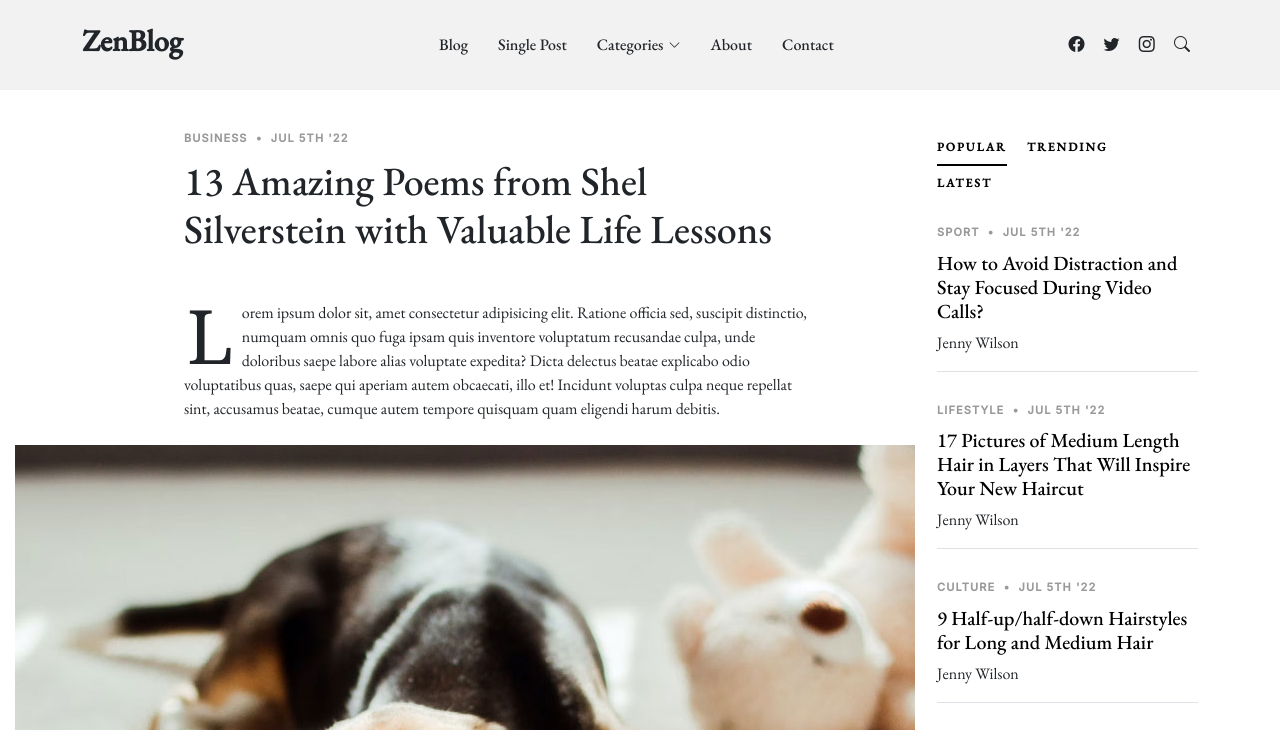
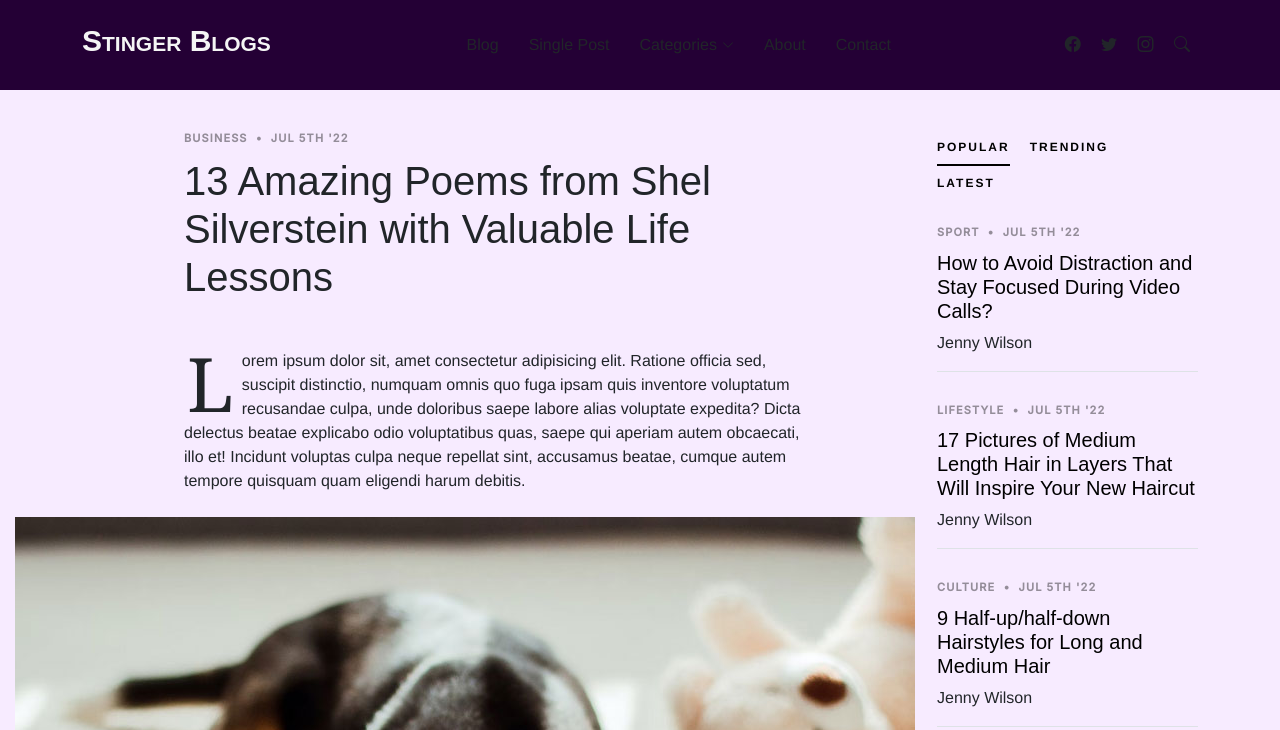
Before and after one commit to wasimShakir/stinger-blog.githug.io, a plain HTML site: page single-post.html in a window 1280 px wide. Shown: the top 730 px of the page. Drawn offline with nearby package versions, Linux system fonts and the light colour scheme; a web font is replaced by a local one.

Commit message:
minor edit done

```diff
--- a/assets/css/main.css
+++ b/assets/css/main.css
@@ -1,13 +1,3 @@
-/**
-* Template Name: ZenBlog - v1.2.0
-* Template URL: https://bootstrapmade.com/zenblog-bootstrap-blog-template/
-* Author: BootstrapMade.com
-* License: https:///bootstrapmade.com/license/
-*/
-
-/**
-* Check out variables.css for easy customization of colors, typography, and other repetitive properties
-*/
 /*--------------------------------------------------------------
 # General
 --------------------------------------------------------------*/
@@ -130,7 +120,11 @@ section {
   height: 90px;
   transition: all 0.5s;
   z-index: 997;
-  background: #f2f2f2;
+  background: #240035;
+}
+
+.position-relative {
+  color: rgba(var(--color-white-rgb), 1);
 }
 
 .header.sticked {
@@ -145,7 +139,7 @@ section {
 .header .logo h1 {
   font-size: 30px;
   font-weight: 700;
-  color: var(--color-default);
+  color: whitesmoke;
   font-family: var(--font-primary);
 }
 
@@ -154,9 +148,10 @@ section {
   right: 0;
   top: 0;
   z-index: 9;
-  transition: 0.3s all ease;
+  transition: 1.0s all ease;
   visibility: hidden;
   opacity: 0;
+  color: white;
 }
 
 .search-form-wrap .search-form {
@@ -360,9 +355,9 @@ section {
     padding: 10px 0;
     margin: 0;
     border-radius: 10px;
-    background-color: var(--color-white);
+    background-color: rgb(236, 209, 255);
     overflow-y: auto;
-    transition: 0.3s;
+    transition: 0.8s;
     z-index: 9998;
   }
 
@@ -377,7 +372,7 @@ section {
     font-weight: 600;
     color: var(--color-primary);
     white-space: nowrap;
-    transition: 0.3s;
+    transition: 0.8s;
   }
 
   .navbar a i,
--- a/assets/css/variables.css
+++ b/assets/css/variables.css
@@ -1,28 +1,12 @@
-/**
-* Template Name: ZenBlog
-* File: variables.css
-* Description: Easily customize colors, typography, and other repetitive properties used in the template main stylesheet file main.css
-*
-* Template URL: https://bootstrapmade.com/zenblog-bootstrap-blog-template/
-* Author: BootstrapMade.com
-* License: https://bootstrapmade.com/license/
-*
-* Contents:
-* 1. ZenBlog template variables
-* 2. Override default Bootstrap variables
-* 3. Set color and background class names
-*
-* Learn more about CSS variables at https://developer.mozilla.org/en-US/docs/Web/CSS/Using_CSS_custom_properties
-*/
 
 /*--------------------------------------------------------------
-# 1. ZenBlog template variables
+# 1. stinger Blogs template variables
 --------------------------------------------------------------*/
 :root {
 
   /* Fonts */
-  --font-default: 'EB Garamond', system-ui, -apple-system, "Segoe UI", Roboto, "Helvetica Neue", Arial, "Noto Sans", "Liberation Sans", sans-serif, "Apple Color Emoji", "Segoe UI Emoji", "Segoe UI Symbol", "Noto Color Emoji";
-  --font-primary: 'EB Garamond', serif; /*'Playfair Display', serif;*/
+  --font-default: 'San Francisco', Helvetica, Arial, san-serif;
+  --font-primary: Arial, Helvetica, sans-serif;; /*'Playfair Display', serif;*/
   --font-secondary: 'Inter', sans-serif;
 
   /* Colors */
@@ -149,7 +133,7 @@
   --bs-body-font-weight: 400;
   --bs-body-line-height: 1.5;
   --bs-body-color: var(--color-default);
-  --bs-body-bg: #fff;
+  --bs-body-bg: rgb(247, 235, 255);
 }
 
 /*--------------------------------------------------------------
--- a/single-post.html
+++ b/single-post.html
@@ -5,7 +5,7 @@
   <meta charset="utf-8">
   <meta content="width=device-width, initial-scale=1.0" name="viewport">
 
-  <title>ZenBlog Bootstrap Template - Single Post</title>
+  <title>Blog</title>
   <meta content="" name="description">
   <meta content="" name="keywords">
 
@@ -29,12 +29,6 @@
   <link href="assets/css/variables.css" rel="stylesheet">
   <link href="assets/css/main.css" rel="stylesheet">
 
-  <!-- =======================================================
-  * Template Name: ZenBlog - v1.2.0
-  * Template URL: https://bootstrapmade.com/zenblog-bootstrap-blog-template/
-  * Author: BootstrapMade.com
-  * License: https:///bootstrapmade.com/license/
-  ======================================================== -->
 </head>
 
 <body>
@@ -46,7 +40,7 @@
       <a href="index.html" class="logo d-flex align-items-center">
         <!-- Uncomment the line below if you also wish to use an image logo -->
         <!-- <img src="assets/img/logo.png" alt=""> -->
-        <h1>ZenBlog</h1>
+        <h1 style="font-weight: 700; font-variant:small-caps;">Stinger Blogs</h1>
       </a>
 
       <nav id="navbar" class="navbar">
```
Also changed, not shown: about.html (+1 -10 lines), category.html (+1 -8 lines), contact.html (+1 -8 lines), index.html (+1 -1 lines), search-result.html (+1 -8 lines).
